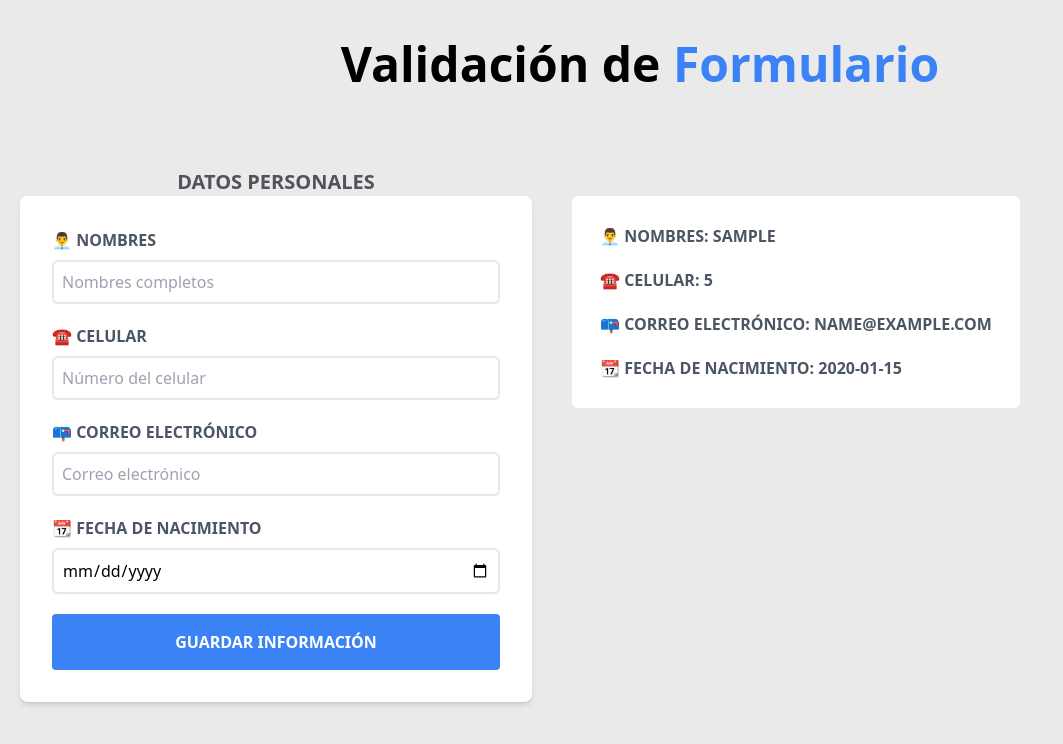
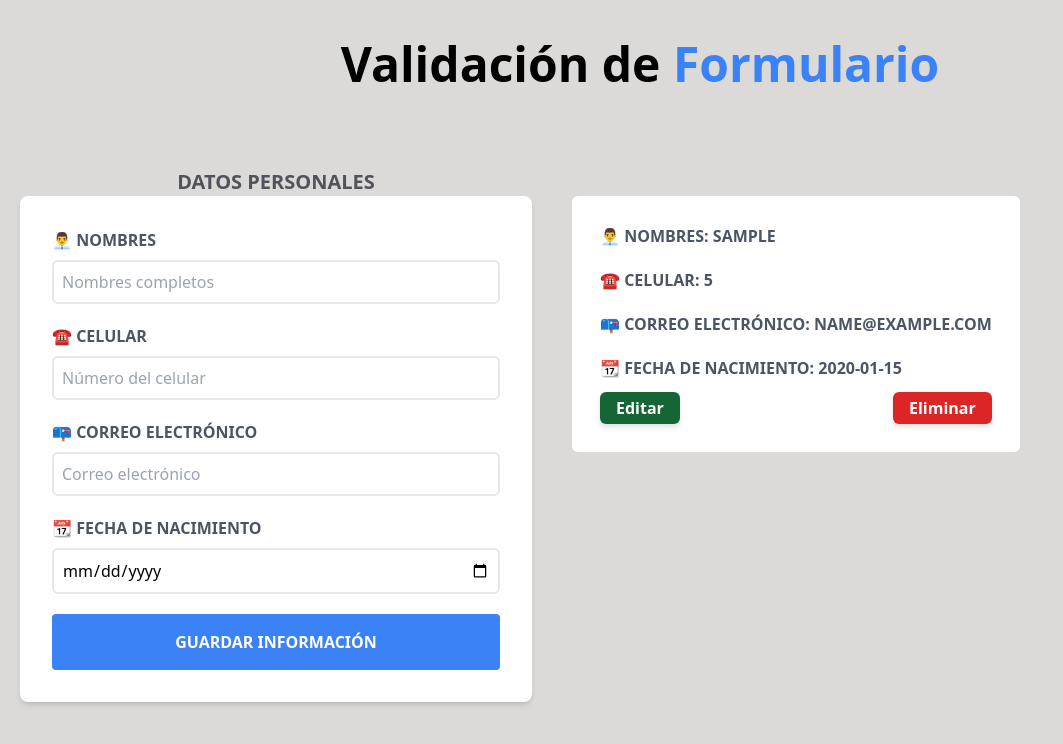
Before and after one commit to fredycoding/03_ToDo_React, a React (Vite) app: page / in a window 1280 px wide. Both pictures are taken after typing "Sample", "5", "name@example.com", "2020-01-15" into the empty fields and a click on the button "GUARDAR INFORMACIÓN". Shown: the top 744 px of the page, without its empty margins (0-1063 px from the left). Built offline with nearby package versions, Linux system fonts and the light colour scheme.

Commit message:
mejorando el código

```diff
--- a/index.html
+++ b/index.html
@@ -4,7 +4,7 @@
     <meta charset="UTF-8" />
     <link rel="icon" type="image/svg+xml" href="/vite.svg" />
     <meta name="viewport" content="width=device-width, initial-scale=1.0" />
-    <title>Vite + React</title>
+    <title>Registrode Personas</title>
   </head>
   <body>
     <div id="root"></div>
--- a/src/App.jsx
+++ b/src/App.jsx
@@ -1,7 +1,7 @@
 import { useState } from 'react'
 import { Header } from './components/Header'
 import { Form } from './components/Form'
-import { ListaTareas } from './components/ListaTareas'
+import { ListaPersonas} from './components/ListaPersonas'
 
 
 
@@ -13,7 +13,7 @@ function App() {
       <Header />
       <div className="mt-20 md:flex">
         <Form tareas={tareas} setTareas={setTareas} />
-        <ListaTareas datosFormulario={tareas} />
+        <ListaPersonas datosFormulario={tareas} />
       </div>
 
 
--- a/src/components/DatosPersonas.jsx
+++ b/src/components/DatosPersonas.jsx
@@ -1,8 +1,7 @@
-export const DatosPersonas = ({dato}) => {
+export const DatosPersonas = ({ dato }) => {
   return (
+    <div className="W-full m-5 transition ease-in-out delay-150">
 
-        <div className='W-full m-5' >
-            <div className="">
         <div className=" bg-white rounded-md p-7">
           <div>
             <label className="block text-gray-600 uppercase font-bold">
@@ -30,8 +29,12 @@ export const DatosPersonas = ({dato}) => {
               📆 Fecha de nacimiento: {dato.fechanacimiento}
             </label>
           </div>
+
+          <button className="bg-green-800 hover:bg-green-600 hover:drop-shadow-lg mt-3 py-1 px-4 rounded-md font-bold drop-shadow-md text-white">Editar</button>
+          <button className="bg-red-600 hover:bg-red-800 hover:drop-shadow-lg mt-3 py-1 px-4 rounded-md font-bold drop-shadow-md text-white float-right">Eliminar</button>
+
         </div>
+
     </div>
-        </div>
-    )
-}
+  );
+};
--- a/src/components/Form.jsx
+++ b/src/components/Form.jsx
@@ -108,7 +108,6 @@ export const Form = ({tareas, setTareas}) => {
           <input
             id="cumple"
             type="date"
-            placeholder="Fecha de nacimiento"
             className="border-2 w-full p-2 mt-2 rounded-md placeholder-gray-400"
             value={fechanacimiento}
             onChange={(e) => setFechanacimiento(e.target.value)}
--- a/src/components/ListaTareas.jsx
+++ b/src/components/ListaPersonas.jsx
@@ -1,9 +1,9 @@
 import { DatosPersonas } from "./DatosPersonas";
 
-export const ListaTareas = ({ datosFormulario }) => {
+export const ListaPersonas = ({ datosFormulario }) => {
 
   return (
-    <div className="lg:overflow-y-auto lg:overflow-y-scroll mt-2 h-[800px]">
+    <div className="lg:overflow-y-scroll mt-2 h-[800px]">
 
       {datosFormulario.map((datos) => (
 
--- a/src/index.css
+++ b/src/index.css
@@ -3,5 +3,5 @@
 @tailwind utilities;
 
 body{
-    background-color: #EAEAEA;
+    background-color: #dbdad9;
 }
```
Lines whose indentation alone changed are shown as unchanged.
